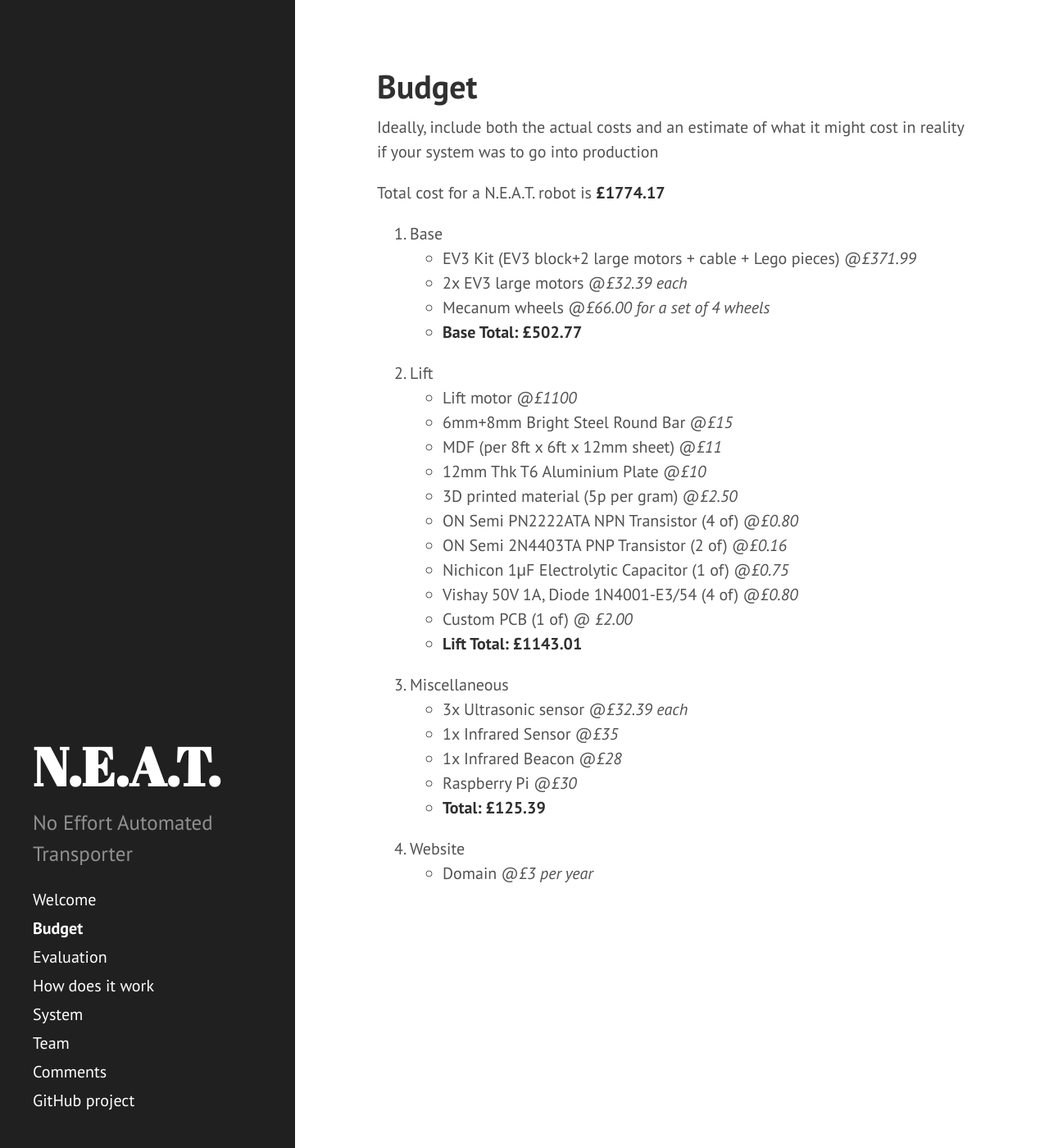
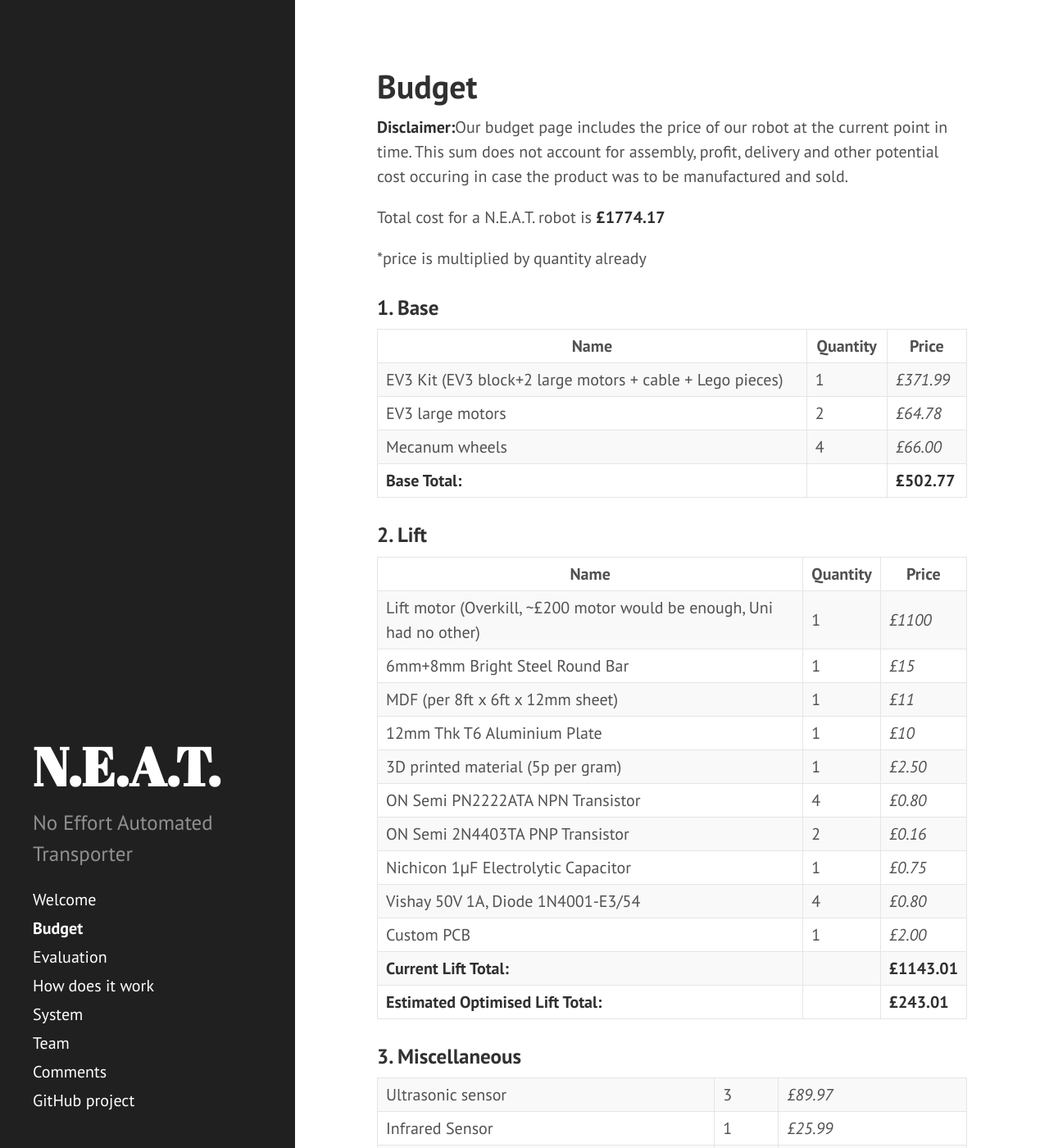
Before and after one commit to okapeng/sdp2020-group2, a Jekyll site: the page built from _pages/budget.md, in a window 1280 px wide and 1400 px high. Shown: the whole window at 82% size. Built offline with Jekyll 4.4.1, drawn with Linux system fonts in a browser that asks for light colours; some of the changed text lies outside the part shown.

Commit message:
Base page made into a table

```diff
--- a/_pages/budget.md
+++ b/_pages/budget.md
@@ -4,33 +4,46 @@ title: Budget
 permalink: /budget/
 ---
 
-Ideally, include both the actual costs and an estimate of what it might
-cost in reality if your system was to go into production
+**Disclaimer:**Our budget page includes the price of our robot at the current point in time. This sum does not account for assembly, profit, delivery and other potential cost occuring in case the product was to be manufactured and sold.
 
 Total cost for a N.E.A.T. robot is **£1774.17**
 
-1. Base
-    * EV3 Kit (EV3 block+2 large motors + cable + Lego pieces) @_£371.99_
-    * 2x EV3 large motors @_£32.39 each_
-    * Mecanum wheels @_£66.00 for a set of 4 wheels_
-    * **Base Total: £502.77**
-2. Lift
-    * Lift motor @_£1100_
-    * 6mm+8mm Bright Steel Round Bar @_£15_
-    * MDF (per 8ft x 6ft x 12mm sheet) @_£11_
-    * 12mm Thk T6 Aluminium Plate @_£10_
-    * 3D printed material (5p per gram) @_£2.50_
-    * ON Semi PN2222ATA NPN Transistor (4 of) @_£0.80_
-    * ON Semi 2N4403TA PNP Transistor (2 of) @_£0.16_
-    * Nichicon 1μF Electrolytic Capacitor (1 of) @_£0.75_
-    * Vishay 50V 1A, Diode 1N4001-E3/54 (4 of) @_£0.80_
-    * Custom PCB (1 of) @ _£2.00_
-    * **Lift Total: £1143.01**
-3. Miscellaneous
-    * 3x Ultrasonic sensor @_£32.39 each_
-    * 1x Infrared Sensor @_£35_
-    * 1x Infrared Beacon @_£28_
-    * Raspberry Pi @_£30_
-    * **Total: £125.39**
-4. Website
-    * Domain @_£3 per year_
+*price is multiplied by quantity already
+<h3>1. Base</h3>
+
+| Name | Quantity| Price|
+|--|--|--|
+|EV3 Kit (EV3 block+2 large motors + cable + Lego pieces)  | 1|_£371.99_ |
+|EV3 large motors  | 2|_£64.78_ |
+|Mecanum wheels  | 4|_£66.00_ |
+|**Base Total:**  | |**£502.77** |
+
+<h3>2. Lift</h3>
+
+| Name | Quantity| Price|
+|--|--|--|
+|Lift motor (Overkill, ~£200 motor would be enough, Uni had no other) | 1| _£1100_ |
+|6mm+8mm Bright Steel Round Bar | 1|_£15_ |
+|MDF (per 8ft x 6ft x 12mm sheet)  | 1|_£11_ |
+|12mm Thk T6 Aluminium Plate  | 1|_£10_ |
+|3D printed material (5p per gram)  | 1| _£2.50_ |
+|ON Semi PN2222ATA NPN Transistor  | 4|_£0.80_ |
+|ON Semi 2N4403TA PNP Transistor   | 2|_£0.16_ |
+|Nichicon 1μF Electrolytic Capacitor | 1|_£0.75_ |
+|Vishay 50V 1A, Diode 1N4001-E3/54  | 4| _£0.80_ |
+|Custom PCB| 1|_£2.00_ |
+|**Current Lift Total:**  | |**£1143.01** |
+|**Estimated Optimised Lift Total:**  | |**£243.01** |
+
+
+<h3>3. Miscellaneous</h3>
+
+|Ultrasonic sensor  | 3|_£89.97_ |
+|Infrared Sensor  | 1|_£25.99_ |
+|Infrared Beacon  | 1|_£28_ |
+|Raspberry Pi v3  | 1|_£30_ |
+|**Total:**  | |**£173.96** |
+
+<h3>4. Website</h3>
+
+|Domain | 1|_£3/year_ |
```
Also changed, not shown: 1 other file.
